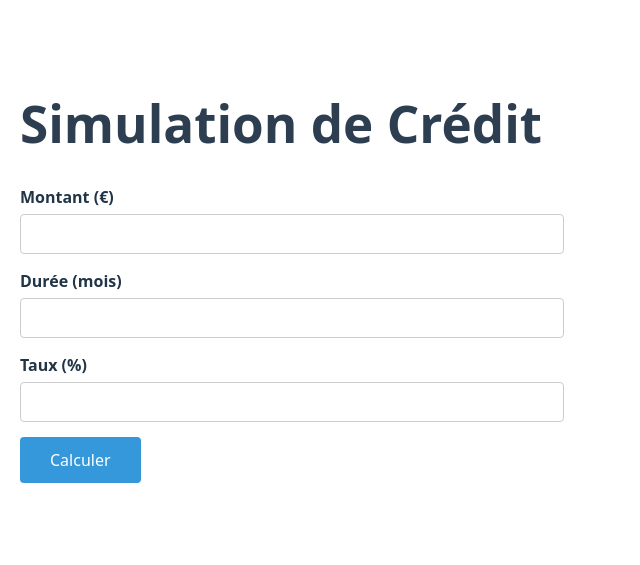
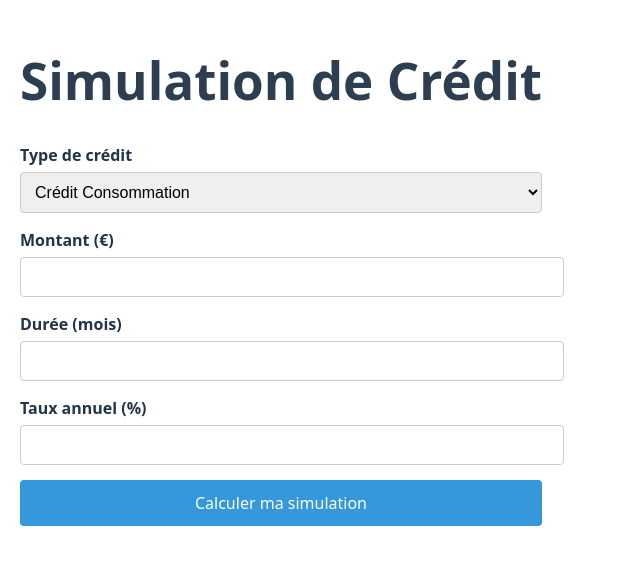
Before and after one commit to wassimyazza/Salefni, a React (Vite) app: page / in a window 1280 px wide. Shown: the part 113-678 px from the top of the page, without its empty margins (0-640 px from the left). Built offline with nearby package versions, Linux system fonts and the light colour scheme.

Commit message:
feat: Complete simulation form with credit type and total cost calculation

```diff
--- a/src/App.css
+++ b/src/App.css
@@ -19,7 +19,7 @@ label {
   font-weight: bold;
 }
 
-input {
+input, select {
   width: 100%;
   padding: 10px;
   font-size: 16px;
@@ -35,8 +35,26 @@ button {
   border: none;
   border-radius: 4px;
   cursor: pointer;
+  width: 100%;
 }
 
 button:hover {
   background-color: #2980b9;
 }
+
+.resultat {
+  background-color: #ecf0f1;
+  padding: 20px;
+  border-radius: 8px;
+  margin-top: 20px;
+}
+
+.resultat h2 {
+  color: #27ae60;
+  margin-top: 0;
+}
+
+.resultat p {
+  font-size: 18px;
+  margin: 10px 0;
+}
--- a/src/pages/SimulationPage.jsx
+++ b/src/pages/SimulationPage.jsx
@@ -1,22 +1,34 @@
 import { useState } from 'react'
 
 function SimulationPage() {
+  const [typeCredit, setTypeCredit] = useState('consommation')
   const [montant, setMontant] = useState('')
   const [duree, setDuree] = useState('')
   const [taux, setTaux] = useState('')
   const [mensualite, setMensualite] = useState(0)
+  const [coutTotal, setCoutTotal] = useState(0)
 
   function calculerCredit() {
     const m = parseFloat(montant)
     const d = parseFloat(duree)
     const t = parseFloat(taux) / 100 / 12
     const mensualiteCalculee = (m * t) / (1 - Math.pow(1 + t, -d))
+    const total = mensualiteCalculee * d
     setMensualite(mensualiteCalculee.toFixed(2))
+    setCoutTotal(total.toFixed(2))
   }
 
   return (
     <div>
       <h1>Simulation de Crédit</h1>
+      <div>
+        <label>Type de crédit</label>
+        <select value={typeCredit} onChange={(e) => setTypeCredit(e.target.value)}>
+          <option value="consommation">Crédit Consommation</option>
+          <option value="auto">Crédit Auto</option>
+          <option value="immobilier">Crédit Immobilier</option>
+        </select>
+      </div>
       <div>
         <label>Montant (€)</label>
         <input type="number" value={montant} onChange={(e) => setMontant(e.target.value)}/>
@@ -26,14 +38,18 @@ function SimulationPage() {
         <input type="number" value={duree} onChange={(e) => setDuree(e.target.value)}/>
       </div>
       <div>
-        <label>Taux (%)</label>
+        <label>Taux annuel (%)</label>
         <input type="number" value={taux} onChange={(e) => setTaux(e.target.value)}/>
       </div>
-      <button onClick={calculerCredit}>Calculer</button>
+      <button onClick={calculerCredit}>Calculer ma simulation</button>
       {mensualite > 0 && (
-        <div>
-          <h2>Résultat</h2>
-          <p>Mensualité : {mensualite} €</p>
+        <div className="resultat">
+          <h2>Résultat de votre simulation</h2>
+          <p>Type de crédit : {typeCredit}</p>
+          <p>Mensualité : {mensualite} €/mois</p>
+          <p>Coût total du crédit : {coutTotal} €</p>
+          <p>Montant emprunté : {montant} €</p>
+          <p>Coût du crédit : {(coutTotal - montant).toFixed(2)} €</p>
         </div>
       )}
     </div>
```
